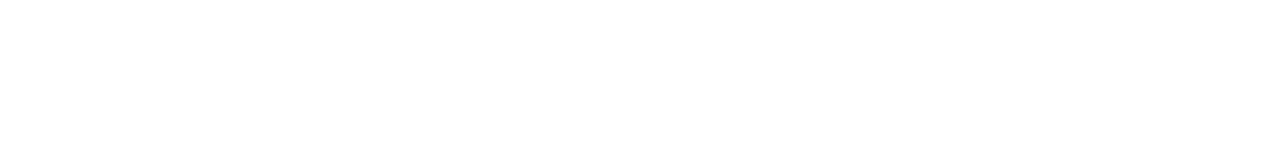
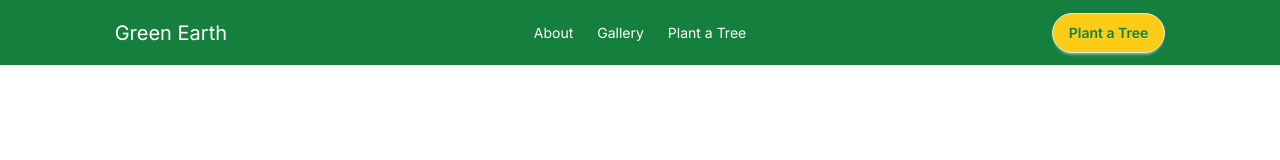
Before and after one commit to rifatfahim/Green_Earth, a plain HTML site: page index.html in a window 1280 px wide. Drawn offline with nearby package versions, Linux system fonts and the light colour scheme.

Commit message:
Navbar Added

```diff
--- a/index.html
+++ b/index.html
@@ -4,8 +4,63 @@
     <meta charset="UTF-8">
     <meta name="viewport" content="width=device-width, initial-scale=1.0">
     <title>Green Earth</title>
+
+        <!-- font awesome cdn link -->
+    <link rel="stylesheet" href="https://cdnjs.cloudflare.com/ajax/libs/font-awesome/7.0.1/css/all.min.css"
+        integrity="sha512-2SwdPD6INVrV/lHTZbO2nodKhrnDdJK9/kg2XD1r9uGqPo1cUbujc+IYdlYdEErWNu69gVcYgdxlmVmzTWnetw=="
+        crossorigin="anonymous" referrerpolicy="no-referrer" />
+
+    <!-- font intrigation -->
+
+    <link rel="preconnect" href="https://fonts.googleapis.com">
+    <link rel="preconnect" href="https://fonts.gstatic.com" crossorigin>
+    <link
+        href="https://fonts.googleapis.com/css2?family=Inter:ital,opsz,wght@0,14..32,100..900;1,14..32,100..900&display=swap"
+        rel="stylesheet">
+
+
+    <!-- Daisyui + tailwind cdn links -->
+
+    <link href="https://cdn.jsdelivr.net/npm/daisyui@5" rel="stylesheet" type="text/css" />
+    <script src="https://cdn.jsdelivr.net/npm/@tailwindcss/browser@4"></script>
+
+
+    <link rel="stylesheet" href="style.css">
 </head>
-<body>
+<body class="font-[Inter]">
+
+    <header class="bg-[#15803D]">
+        <div class="navbar text-white w-10/12 mx-auto">
+            <div class="navbar-start">
+                <div class="dropdown">
+                    <div tabindex="0" role="button" class="btn btn-ghost lg:hidden">
+                        <svg xmlns="http://www.w3.org/2000/svg" class="h-5 w-5" fill="none" viewBox="0 0 24 24"
+                            stroke="currentColor">
+                            <path stroke-linecap="round" stroke-linejoin="round" stroke-width="2"
+                                d="M4 6h16M4 12h8m-8 6h16" />
+                        </svg>
+                    </div>
+                    <ul tabindex="0"
+                        class="menu menu-sm dropdown-content bg-[#15803D80] rounded-box z-1 mt-3 w-52 p-2 shadow">
+                        <li><a href="#">About</a></li>
+                        <li><a href="#">Gallery</a></li>
+                        <li><a href="#">Plant a Tree</a></li>
+                    </ul>
+                </div>
+                <a class="text-xl">Green Earth</a>
+            </div>
+            <div class="navbar-center hidden lg:flex">
+                <ul class="menu menu-horizontal px-1">
+                    <li><a href="#">About</a></li>
+                    <li><a href="#">Gallery</a></li>
+                    <li><a href="#">Plant a Tree</a></li>
+                </ul>
+            </div>
+            <div class="navbar-end ">
+                <a class="btn bg-[#FACC15] rounded-[999px] text-[#15803D]">Plant a Tree</a>
+            </div>
+        </div>
+    </header>
 
 </body>
 </html>
```
